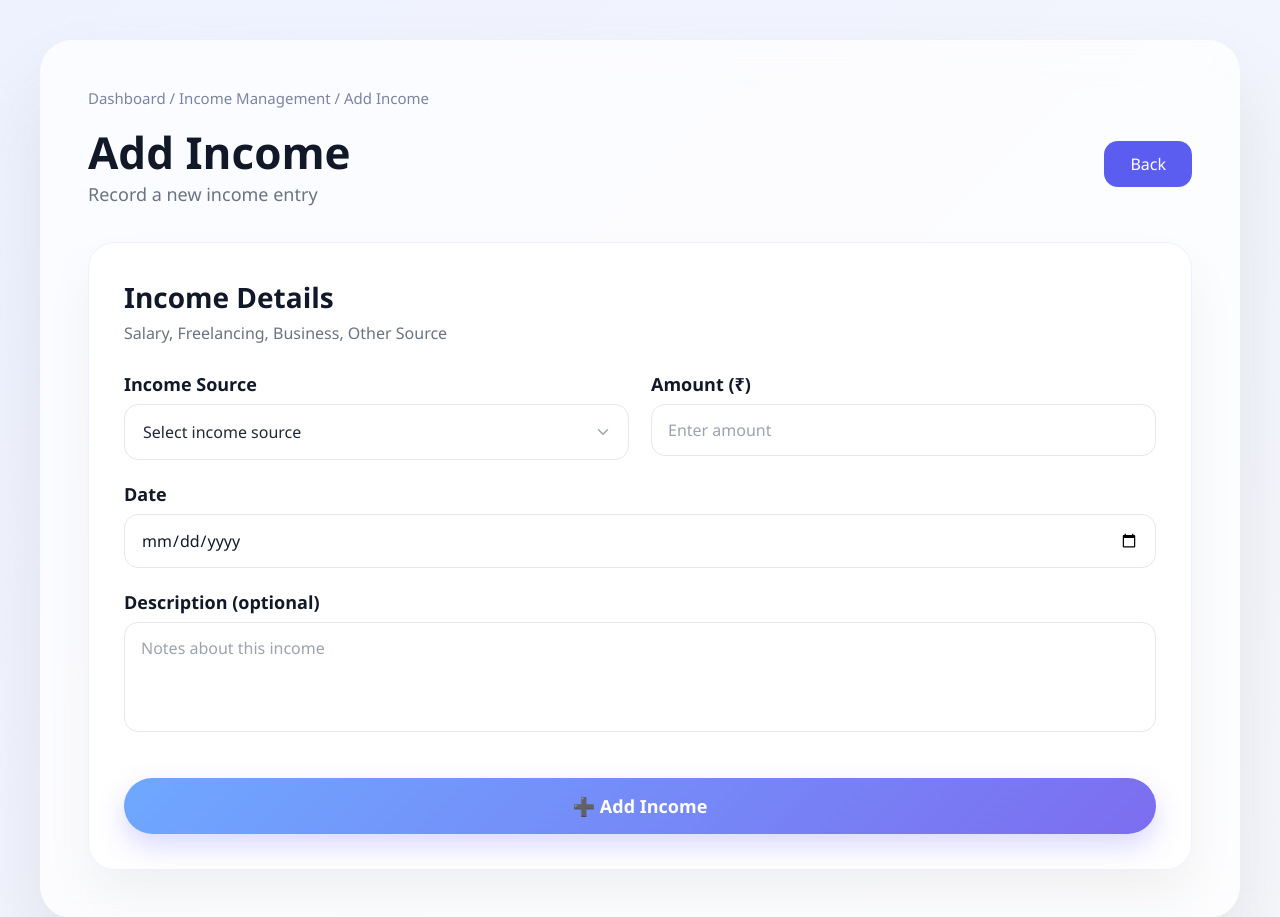
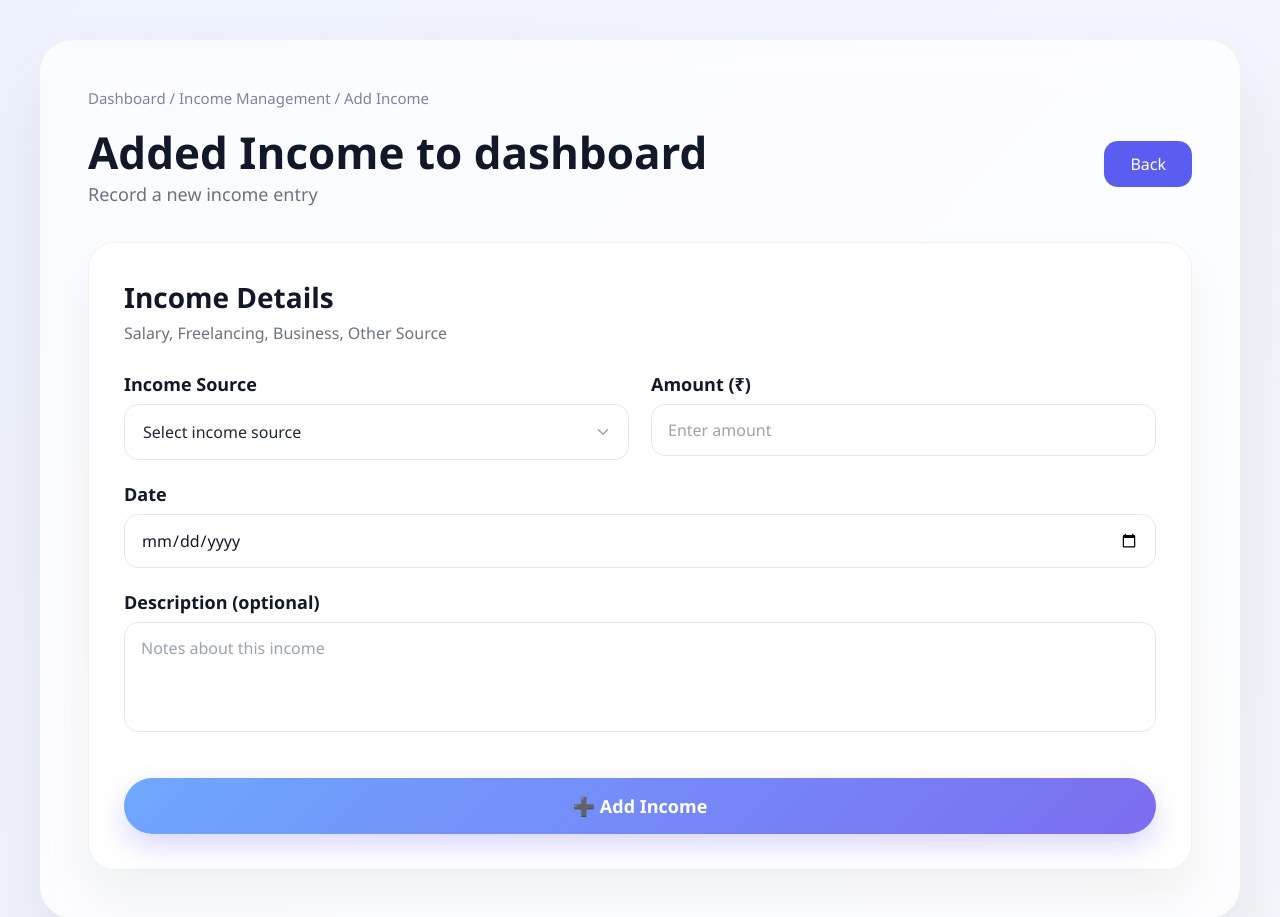
Before and after one commit to NitsNitika/personal-finance, a Flask app: page /add-income in a window 1280 px wide. Shown: the top 917 px of the page. Run offline with Flask 3, Linux system fonts and the light colour scheme; a user stored in the database is signed in.

Commit message:
Header title changed

```diff
--- a/templates/add_income.html
+++ b/templates/add_income.html
@@ -20,7 +20,7 @@
     <!-- Header -->
     <div class="header">
       <div>
-        <h1>Add Income</h1>
+        <h1>Added Income to dashboard</h1>
         <p>Record a new income entry</p>
       </div>
 
```
